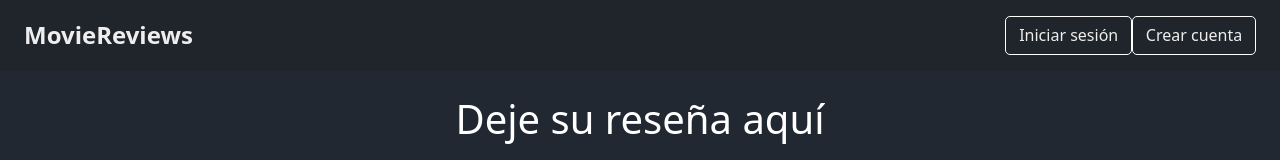
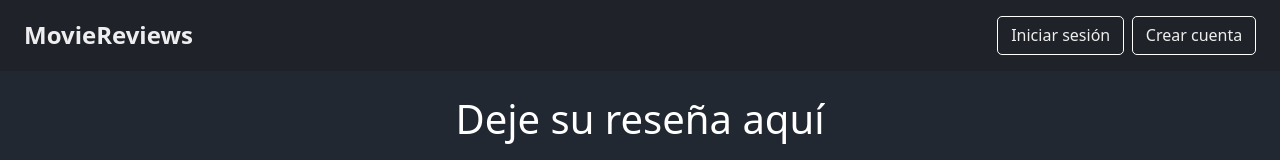
Before and after one commit to mattybravo/utn-project-movies, a React (Vite) app in the folder utn-movies-front-proyect/: page / in a window 1280 px wide. Shown: the top 160 px of the page. Built offline with nearby package versions, Linux system fonts and the light colour scheme; no server answers; a web font is replaced by a local one.

Commit message:
proyecto

```diff
--- a/utn-movies-front-proyect/src/components/navbar/Navbar.css
+++ b/utn-movies-front-proyect/src/components/navbar/Navbar.css
@@ -1,5 +1,5 @@
 .navbar-custom {
-  background-color: #1c1c1c42;
+  background-color: #1c1c1c57;
   padding: 1rem;
 }
 
@@ -32,7 +32,7 @@
 }
 
 .btn-custom:hover {
-  background-color: #383bff18;
+  background-color: #383bff15;
   color: white;
   border-color: #fdfeffa8;
 }
--- a/utn-movies-front-proyect/src/components/navbar/Navbar.jsx
+++ b/utn-movies-front-proyect/src/components/navbar/Navbar.jsx
@@ -24,7 +24,7 @@ export default function Navbar() {
     <nav className="navbar-custom px-4 d-flex justify-content-between align-items-center">
       <Link className="navbar-brand-custom" to="/">MovieReviews</Link>
 
-      <div className="d-flex align-items-center">
+      <div className="d-flex align-items-center d-grid gap-2">
         {userName ? (
           <>
             <span className="navbar-text-custom mr-3">Hola, {userName}</span>
```
